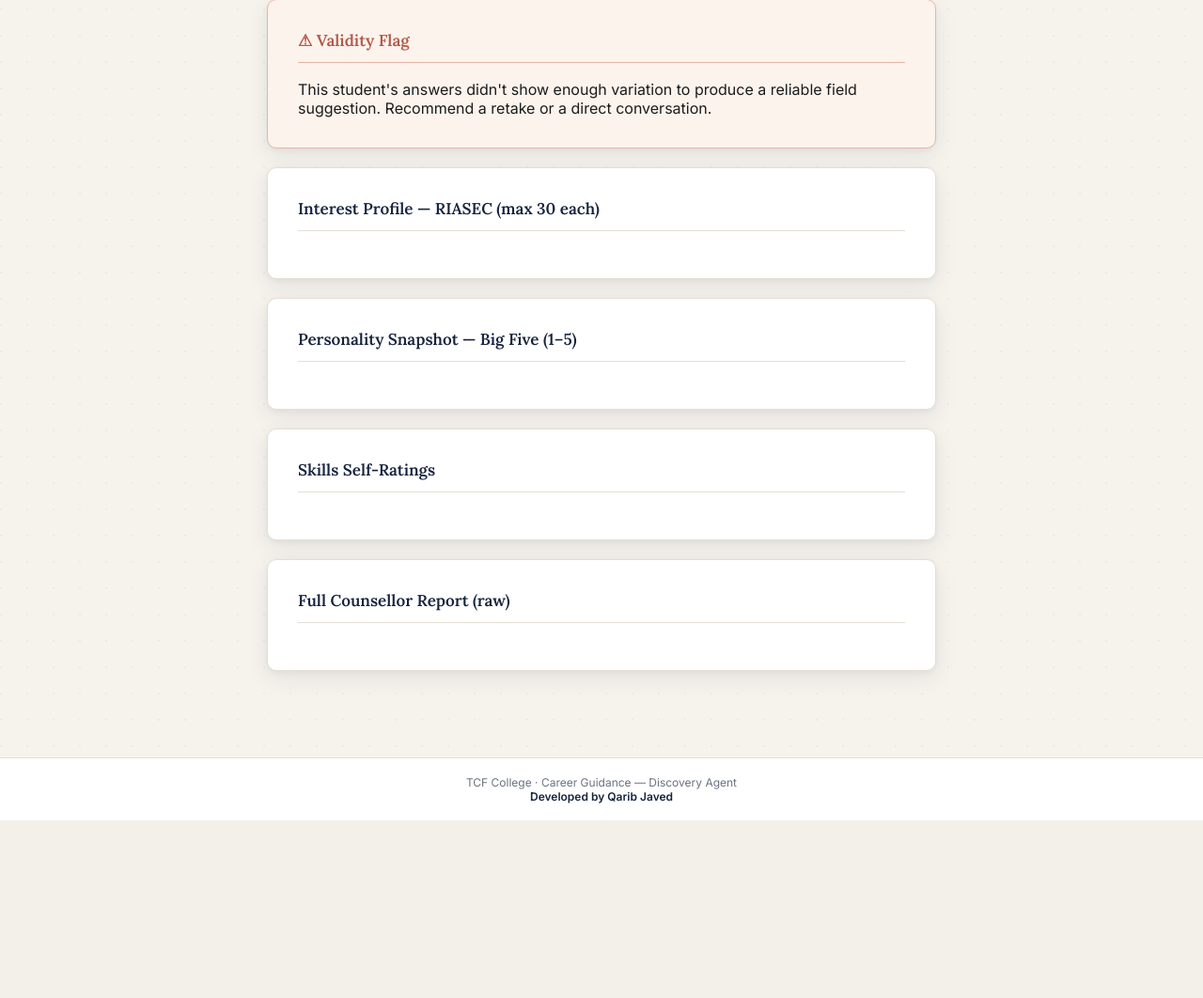
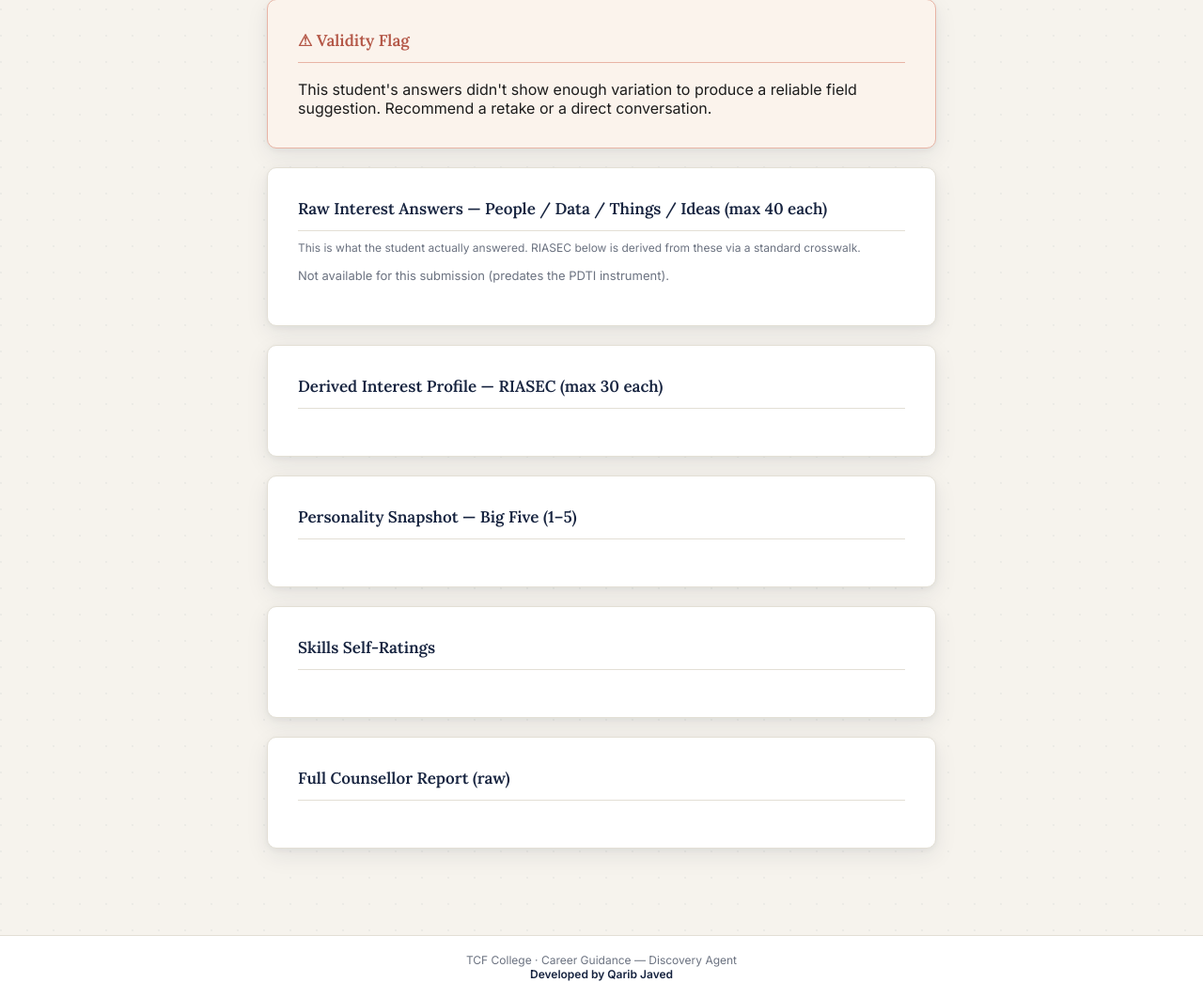
Before and after one commit to javedqarib332-art/CareerPilot-The-Citizens-Foundation-College, a Flask app: template templates/dashboard_detail.html in a window 1280 px wide. Shown: the part 271-1333 px from the top of the page at 94% size. Before the commit the page ends 1144 px from the top, so only its background shows below. Run offline with Flask 3, Linux system fonts and the light colour scheme; the template is opened without the code that fills it, so the values that code supplies are empty.

Commit message:
Update dashboard_detail.html

```diff
--- a/templates/dashboard_detail.html
+++ b/templates/dashboard_detail.html
@@ -96,7 +96,22 @@
   {% endif %}
 
   <div class="card">
-    <h3>Interest Profile — RIASEC (max 30 each)</h3>
+    <h3>Raw Interest Answers — People / Data / Things / Ideas (max 40 each)</h3>
+    <p style="font-size:12px; color:var(--grey); margin-top:-8px; margin-bottom:14px;">This is what the student actually answered. RIASEC below is derived from these via a standard crosswalk.</p>
+    {% if s.pdti_scores %}
+    {% for cat, val in s.pdti_scores.items() %}
+    <div class="bar-row">
+      <div class="bar-label"><span>{{ cat }}</span><span>{{ val }}/40</span></div>
+      <div class="bar-track"><div class="bar-fill navy-fill" style="width:{{ (val / 40 * 100) | round(1) }}%;"></div></div>
+    </div>
+    {% endfor %}
+    {% else %}
+    <p style="font-size:13px; color:var(--grey);">Not available for this submission (predates the PDTI instrument).</p>
+    {% endif %}
+  </div>
+
+  <div class="card">
+    <h3>Derived Interest Profile — RIASEC (max 30 each)</h3>
     {% set riasec_labels = {'R': 'Realistic', 'I': 'Investigative', 'A': 'Artistic', 'S': 'Social', 'E': 'Enterprising', 'C': 'Conventional'} %}
     {% for cat, val in s.riasec_scores.items() %}
     <div class="bar-row">
```
